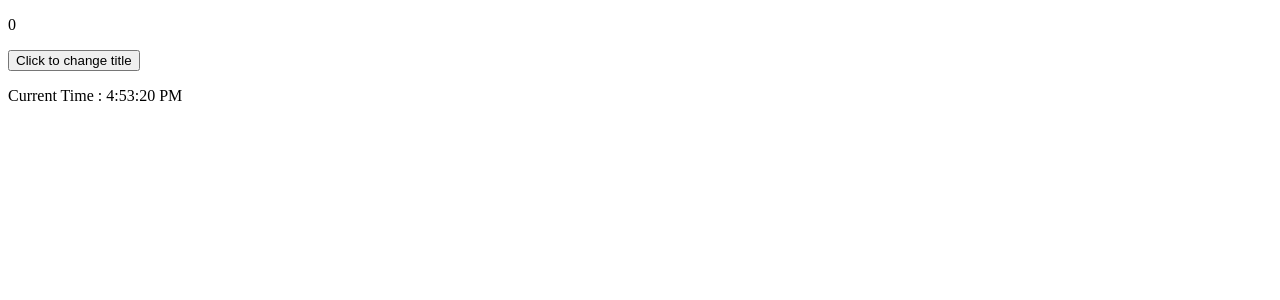
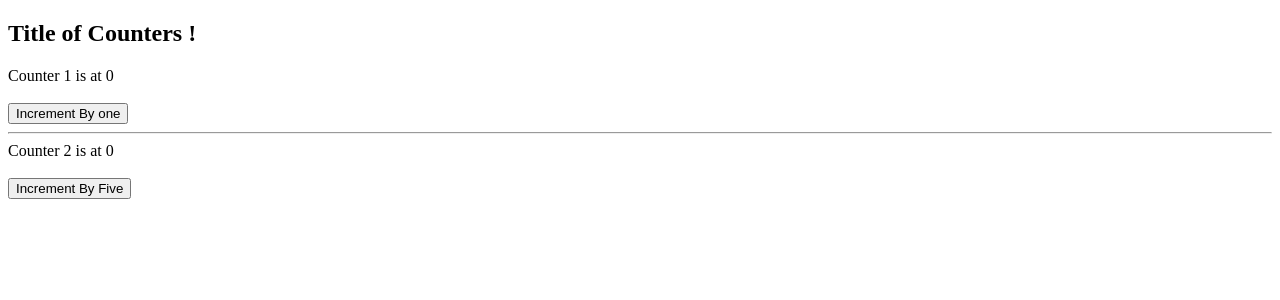
Before and after one commit to HasanMdKamrul/Hooks, a React (Create React App) app: page / in a window 1280 px wide. Shown: the top 300 px of the page. Built offline with nearby package versions, Linux system fonts and the light colour scheme.

Commit message:
memo() used to stop rerendering the premitive values but the refference update with every change in state example function,object,array ref value

```diff
--- a/src/App.js
+++ b/src/App.js
@@ -1,10 +1,36 @@
-import MyComponent from './Components/MyComponent';
+import { useState } from 'react';
+import Button from './Components/ButtonMemo';
+import Counter from './Components/Countermemo';
+import Title from './Components/Title';
 
 function App() {
 
+  const [count1,setCount1] = useState(0);
+  const [count2,setCount2] = useState(0);
+
+  const increamentByOne = ()=>(
+    setCount1((prevCount)=>(prevCount+1))
+  );
+
+  const increamentByFive = ()=>(
+    setCount2((prevCount)=>(prevCount+5))
+  );
+
   return (
     <div>
-      <MyComponent />
+      {/* Counter 1 */}
+      <Title />
+      <Counter count={count1} title="Counter 1" />
+      <br />
+      <Button change={increamentByOne}>
+        Increment By one
+      </Button>
+      <hr />
+      <Counter count={count2} title="Counter 2" />
+      <br />
+      <Button change={increamentByFive}>
+        Increment By Five
+      </Button>
     </div>
   );
 }
--- /dev/null
+++ b/src/Components/ButtonMemo.js
@@ -0,0 +1,15 @@
+import React from 'react';
+
+function Button ({change,children}){
+
+    console.log(`Button re-render ${children}`);
+    return(
+        <div>
+            <button type="button" onClick={change}>
+                {children}
+            </button>
+        </div>
+    )
+}
+
+export default React.memo(Button) ;
--- /dev/null
+++ b/src/Components/Countermemo.js
@@ -0,0 +1,14 @@
+import React from 'react';
+
+function Counter({count,title}) {
+
+    console.log(`Rendering ${title} of ${count}`);
+    return(
+        <div>
+            {title} is at {count}
+        </div>
+    )
+
+}
+
+export default React.memo(Counter);
--- /dev/null
+++ b/src/Components/Title.js
@@ -0,0 +1,14 @@
+import React from 'react';
+
+function Title(){
+    console.log('Rendering the counter title .....');
+    return(
+        <div>
+            <h2>
+                Title of Counters !
+            </h2>
+        </div>
+    )
+}
+
+export default React.memo(Title);
```
